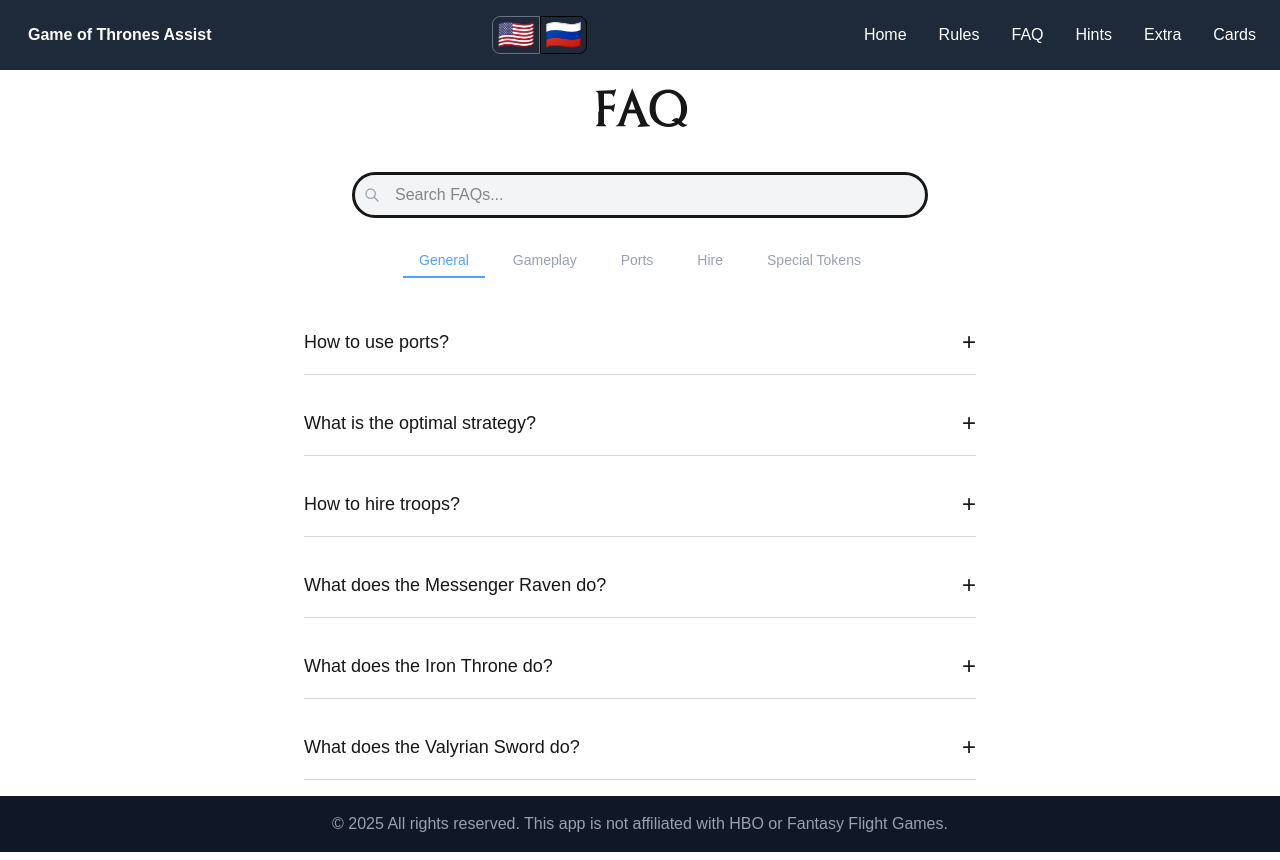
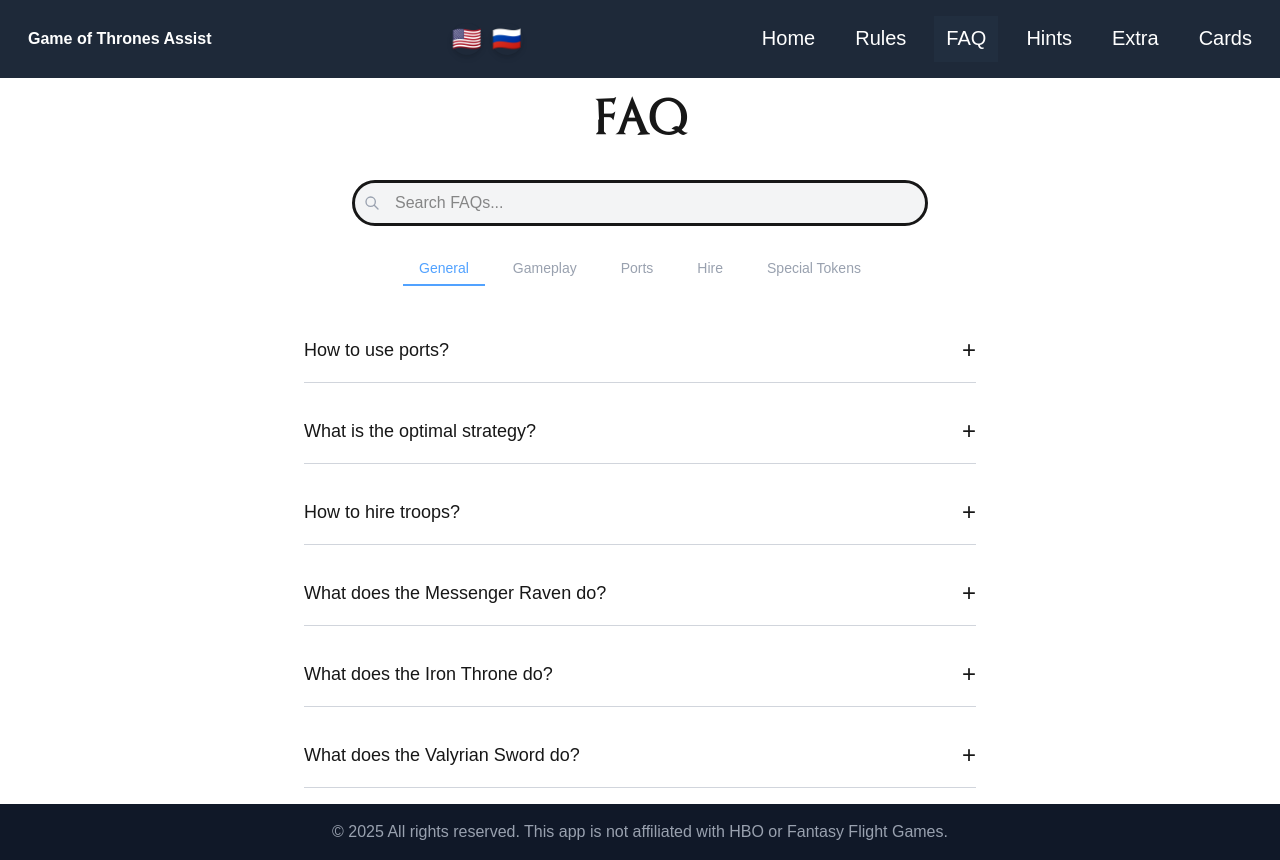
Before and after one commit to EdwardBro/winter-is-coming-assist-web, a Next.js app: page /faq in a window 1280 px wide. Built offline with nearby package versions, Linux system fonts and the light colour scheme.

Commit message:
Navbar component restyle and code refactor for language switch

```diff
--- a/src/components/NavBar.tsx
+++ b/src/components/NavBar.tsx
@@ -26,32 +26,30 @@
 
   const currentLang = i18n.language;
 
+  const languages = [
+    { code: "en", flag: "🇺🇸", label: "Switch to English" },
+    { code: "ru", flag: "🇷🇺", label: "Переключить на русский" },
+  ];
+
   return (
-    <div className="flex">
-      <button
-        onClick={() => handleSwitch("en")}
-        className={`px-1 border rounded-l-lg hover:bg-gray-200 ${
-          currentLang === "en"
-            ? "bg-blue-500 text-white"
-            : "bg-transparent text-gray-500"
-        }`}
-      >
-        <span role="img" aria-label="US Flag" className="text-3xl">
-          🇺🇸
-        </span>
-      </button>
-      <button
-        onClick={() => handleSwitch("ru")}
-        className={`px-1 border rounded-r-lg hover:bg-gray-200 ${
-          currentLang === "ru"
-            ? "bg-blue-500 text-white"
-            : "bg-transparent text-black"
-        }`}
-      >
-        <span role="img" aria-label="Russian Flag" className="text-3xl">
-          🇷🇺
-        </span>
-      </button>
+    <div className="flex gap-2 items-center">
+      {languages.map(({ code, flag, label }) => (
+        <button
+          key={code}
+          onClick={() => handleSwitch(code)}
+          className={`w-8 h-8 flex items-center justify-center rounded-full transition-all duration-200 shadow-md text-2xl
+            focus:outline-none
+            hover:scale-110 hover:shadow-lg focus:scale-110
+            ${
+              currentLang === code
+                ? "bg-blue-300/20 text-white shadow-lg"
+                : "bg-gray-800 text-gray-300"
+            }`}
+          aria-label={label}
+        >
+          <span role="img" aria-label={label}>{flag}</span>
+        </button>
+      ))}
     </div>
   );
 };
@@ -67,14 +65,22 @@
   className?: string;
 }> = ({ item, onClick, className = "" }) => {
   const { t } = useTranslation();
+  const router = useRouter();
+  const isActive = router && typeof window !== 'undefined' ? window.location.pathname === item.href : false;
   return (
     <Link
       href={item.href}
       onClick={onClick}
-      className={`relative px-2 py-1 transition-all duration-300
-        after:absolute after:bottom-0 after:left-1/2 after:h-0.5 after:w-0
-        after:bg-blue-400 after:transition-all after:duration-300
-        hover:after:w-full hover:after:left-0 hover:text-blue-400 ${className}`}
+      className={`
+        box-border px-3 py-2 text-xl border-b-2 transition-all duration-300
+        border-transparent text-slate-200
+        hover:border-sky-400 hover:text-sky-400
+        focus:border-sky-400 focus:text-sky-400
+        active:border-sky-400 active:text-sky-400
+        active:bg-slate-700/30
+        ${isActive ? 'border-sky-400 text-sky-400 bg-slate-700/20' : ''}
+        ${className}
+      `}
     >
       {t(`nav.${item.label}`)}
     </Link>
@@ -106,7 +112,7 @@
               key={link.href}
               item={link}
               onClick={onClose}
-              className="text-lg text-white hover:text-blue-400 transition-colors"
+              className=""
             />
           ))}
         </nav>
```
